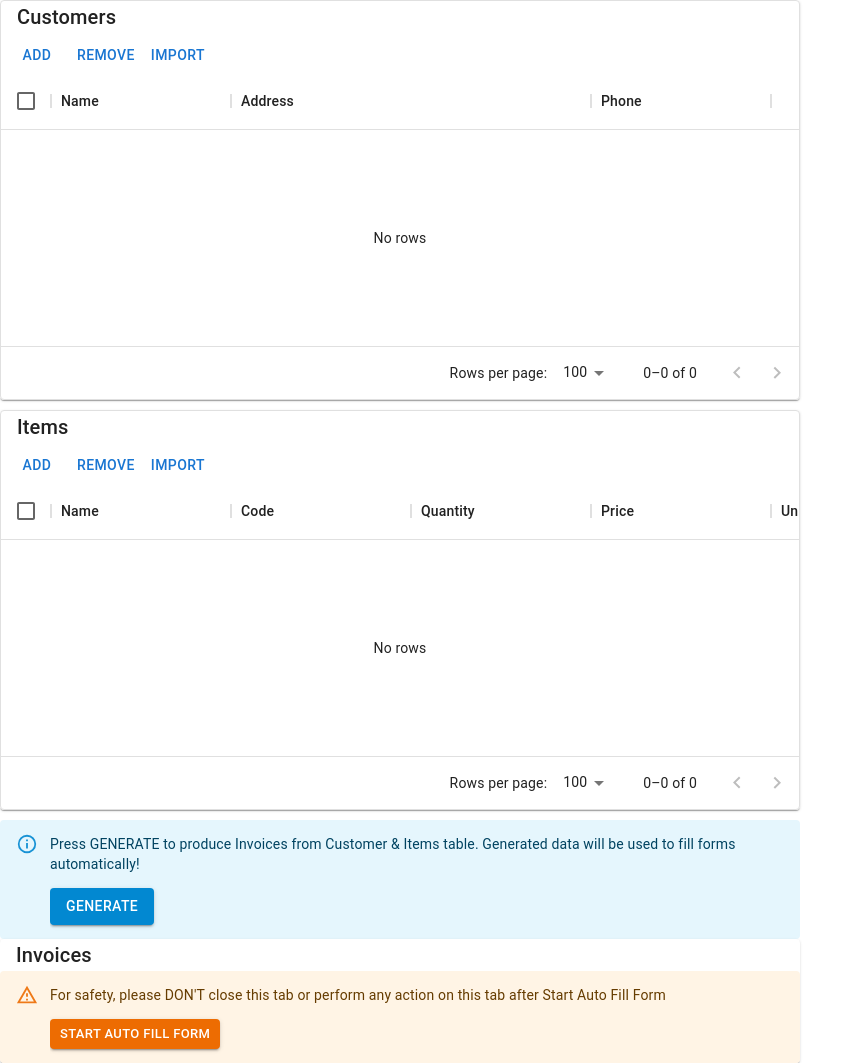
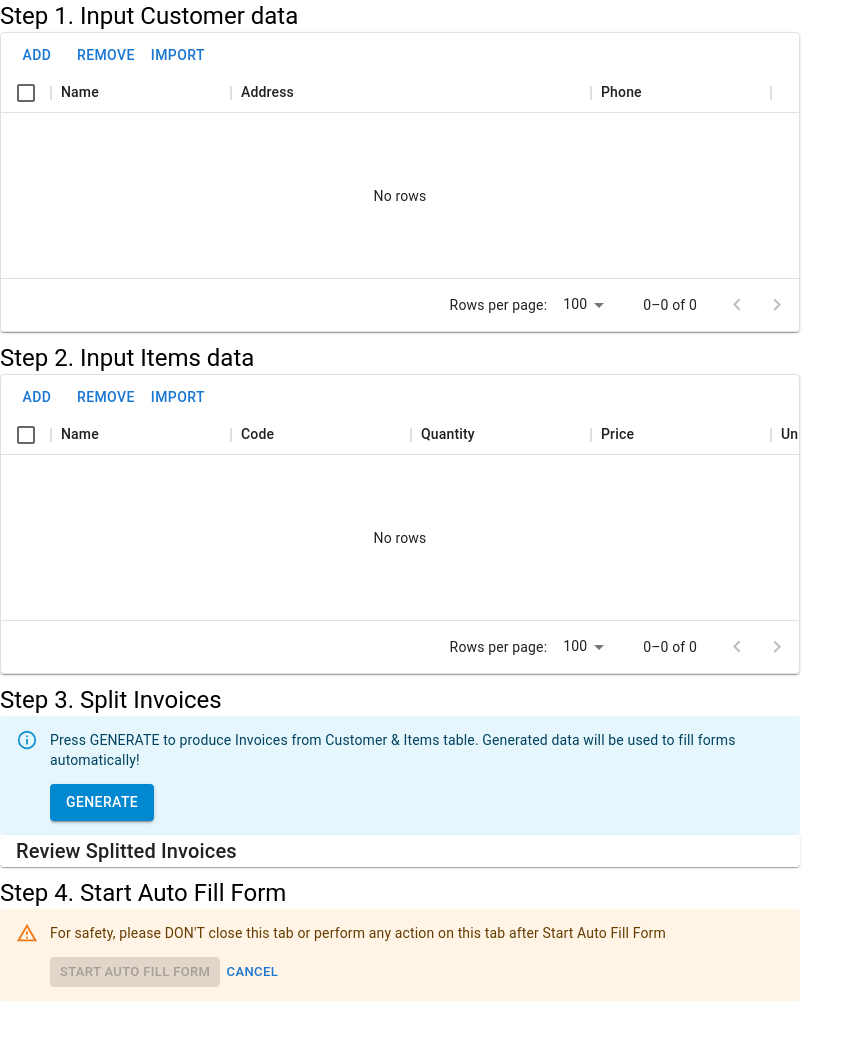
Before and after one commit to nguyenduyy94/InvoiceSplitPlugin, a React (Create React App) app in the folder react-app/: page / in a window 1280 px wide. Shown: the whole page, without its empty margins (0-864 px from the left). After the commit the page ends 1001 px from the top, so only its background shows below. Built offline with nearby package versions, Linux system fonts and the light colour scheme.

Commit message:
refine UI

```diff
--- a/react-app/public/background.js
+++ b/react-app/public/background.js
@@ -1,3 +1,7 @@
 chrome.runtime.onInstalled.addListener(() => {
     console.log("Installed")
 });
+
+chrome.runtime.onMessage.addListener((message, sender) => {
+
+});
--- a/react-app/src/App.tsx
+++ b/react-app/src/App.tsx
@@ -20,6 +20,7 @@ import {Paper} from "@mui/material";
 import {DataGrid, GridCellParams, GridColumns, GridRowsProp} from "@mui/x-data-grid";
 import Alert from "@mui/material/Alert/Alert";
 import {Invoice} from "./models/Invoice";
+import {Progress} from "./models/Progress";
 
 
 const splitInvoice = (customers:Customer[], items:Item[]) => {
@@ -45,15 +46,21 @@ function App() {
     const [items, setItems] = useState<Item[]>([]);
     const [customers, setCustomers] = useState<Customer[]>([]);
     const [invoices, setInvoices] = useState<Invoice[]>([]);
+    const [progress, setProgress] = useState<Progress|null>(null);
+    const [enable, setEnable] = useState<boolean>(true);
+
     return (
         <Provider store={store}>
             <div className="App">
+                <Typography variant="h5">Step 1. Input Customer data</Typography>
                 <Paper style={{marginBottom: 10}}>
                     <CustomerInfo onChange={data => setCustomers(data)} />
                 </Paper>
+                <Typography variant="h5">Step 2. Input Items data</Typography>
                 <Paper style={{marginBottom: 10}}>
                     <ItemInfo onChange={data => setItems(data)}/>
                 </Paper>
+                <Typography variant="h5">Step 3. Split Invoices </Typography>
                 <Alert severity="info">
                     Press GENERATE to produce Invoices from Customer & Items table. Generated data will be used to fill forms automatically!
                     <div style={{height: '1em'}}/>
@@ -65,6 +72,38 @@ function App() {
                 <Paper style={{marginBottom: 10}}>
                     <InvoiceInfo invoices={invoices} />
                 </Paper>
+                <Typography variant="h5">Step 4. Start Auto Fill Form</Typography>
+                <div>
+                    <Alert severity="warning">
+                        For safety, please DON'T close this tab or perform any action on this tab after Start Auto Fill Form
+                        <div style={{height: "1em"}}/>
+                        <Button variant="contained" size={"small"} color="warning" disabled={invoices.length == 0 || !enable} onClick={e => {
+                            setEnable(false);
+                            chrome.tabs.query({active: true, currentWindow: true}, function (tabs) {
+                                // @ts-ignore
+                                chrome.tabs.sendMessage(tabs[0].id, {type: "startFillForm", payload: invoices }, function (response:Progress) {
+                                    console.log("Response " + JSON.stringify(response));
+                                    setProgress(response)
+                                });
+                            });
+                        }}> Start Auto Fill Form </Button>
+                        {progress ? (
+                            <Typography variant="body2">{progress.message} - {progress.percent}% </Typography>
+                        ) : null}
+                        <Button size={"small"} onClick={e => {
+                            chrome.tabs.query({active: true, currentWindow: true}, function (tabs) {
+                                // @ts-ignore
+                                chrome.tabs.sendMessage(tabs[0].id, {type: "stopFillForm", payload: invoices }, function (response:Progress) {
+                                    console.log("Response " + JSON.stringify(response));
+                                    setEnable(true);
+                                });
+                            });
+
+                        }}>Cancel</Button>
+                    </Alert>
+
+
+                </div>
             </div>
         </Provider>
     );
--- a/react-app/src/components/CustomerInfo.tsx
+++ b/react-app/src/components/CustomerInfo.tsx
@@ -28,11 +28,11 @@ interface CustomToolbarProps {
 const CustomToolbar = (cf:CustomToolbarProps) => {
     return () => (
         <>
-            <Typography
-                variant="h6" ml={2}
-            >
-                Customers
-            </Typography>
+            {/*<Typography*/}
+            {/*    variant="h6" ml={2}*/}
+            {/*>*/}
+            {/*    Customers*/}
+            {/*</Typography>*/}
         <GridToolbarContainer>
             <Button onClick={cf.onAdd}> Add </Button>
             <Button onClick={cf.onRemove}> Remove </Button>
@@ -62,7 +62,7 @@ const CustomerInfo = (props: CustomerInfoProps) => {
 
     return (
         <>
-            <div style={{height: 400}}>
+            <div style={{height: 300}}>
             <DataGrid
                  // You have to either give a height to the container of the DataGrid or set the autoHeight prop of the DataGrid to true. Otherwise, it does not know which size to take.
                 disableSelectionOnClick
@@ -113,6 +113,7 @@ const CustomerInfo = (props: CustomerInfoProps) => {
                 onSelectionModelChange={(newSelectionModel) => {
                     setSelectionModel(newSelectionModel);
                 }}
+                density="compact"
             />
             </div>
         </>
--- a/react-app/src/components/InvoiceInfo.tsx
+++ b/react-app/src/components/InvoiceInfo.tsx
@@ -53,14 +53,11 @@ const InvoiceInfo = (props: InvoiceInfoProps) => {
     const handleChange = (event: React.SyntheticEvent, newValue: number) => {
         setValue(newValue);
     };
-    const [progress, setProgress] = useState<Progress|null>(null);
-    const [enable, setEnable] = useState<boolean>(true);
-
 
     return (
         <>
             <div>
-            <Typography variant="h6" ml={2}> Invoices</Typography>
+            <Typography variant="h6" ml={2}> Review Splitted Invoices</Typography>
             </div>
 
             {props.invoices.map((invoice:Invoice, index) => {
@@ -73,7 +70,7 @@ const InvoiceInfo = (props: InvoiceInfoProps) => {
                             <Typography variant="body1">{invoice.customer.name}</Typography>
                             <Typography variant="caption">{invoice.customer.address}</Typography>
                             <div style={{height: "1em"}}/>
-                            <div style={{height: 400}}>
+                            <div style={{height: 200}}>
                             <DataGrid
                                 // You have to either give a height to the container of the DataGrid or set the autoHeight prop of the DataGrid to true. Otherwise, it does not know which size to take.
                                 disableSelectionOnClick
@@ -81,6 +78,7 @@ const InvoiceInfo = (props: InvoiceInfoProps) => {
                                 columns={columns}
                                 experimentalFeatures={{ newEditingApi: true }}
                                 isCellEditable={(params: GridCellParams) => false}
+                                density="compact"
                             />
                             </div>
                         </Box>
@@ -88,27 +86,6 @@ const InvoiceInfo = (props: InvoiceInfoProps) => {
                     </div>
                 )
             })}
-            <div>
-                <Alert severity="warning">
-                    For safety, please DON'T close this tab or perform any action on this tab after Start Auto Fill Form
-                    <div style={{height: "1em"}}/>
-                    <Button variant="contained" size={"small"} color="warning" onClick={e => {
-                        setEnable(false);
-                        chrome.tabs.query({active: true, currentWindow: true}, function (tabs) {
-                            // @ts-ignore
-                            chrome.tabs.sendMessage(tabs[0].id, {type: "startFillForm", payload: invoices }, function (response:Progress) {
-                                console.log("Response " + JSON.stringify(response));
-                                setProgress(response)
-                            });
-                        });
-                    }}> Start Auto Fill Form </Button>
-                    {progress ? (
-                        <Typography variant="body2">{progress.message} - {progress.percent}% </Typography>
-                    ) : null}
-                </Alert>
-
-
-            </div>
         </>
     )
 };
--- a/react-app/src/components/ItemInfo.tsx
+++ b/react-app/src/components/ItemInfo.tsx
@@ -35,12 +35,12 @@ interface CustomToolbarProps {
 const CustomItemToolbar = (cf:CustomToolbarProps) => {
     return () => (
         <>
-            <Typography
-                variant="h6"
-                ml={2}
-            >
-                Items
-            </Typography>
+            {/*<Typography*/}
+            {/*    variant="h6"*/}
+            {/*    ml={2}*/}
+            {/*>*/}
+            {/*    Items*/}
+            {/*</Typography>*/}
             <GridToolbarContainer>
                 <Button onClick={cf.onAdd}> Add </Button>
                 <Button onClick={cf.onRemove}> Remove </Button>
@@ -70,7 +70,7 @@ const ItemInfo = (props:ItemInfoProps) => {
     ];
     return (
         <>
-            <div style={{height: 400}}>
+            <div style={{height: 300}}>
             <DataGrid
                  // You have to either give a height to the container of the DataGrid or set the autoHeight prop of the DataGrid to true. Otherwise, it does not know which size to take.
                 disableSelectionOnClick
@@ -123,6 +123,7 @@ const ItemInfo = (props:ItemInfoProps) => {
                 onSelectionModelChange={(newSelectionModel) => {
                     setSelectionModel(newSelectionModel);
                 }}
+                density="compact"
             />
             </div>
         </>
--- a/react-app/src/index.css
+++ b/react-app/src/index.css
@@ -1,7 +1,7 @@
 body {
   margin: 0;
   width: 800px;
-  height: 900px;
+  height: 600px;
   font-family: -apple-system, BlinkMacSystemFont, 'Segoe UI', 'Roboto', 'Oxygen',
     'Ubuntu', 'Cantarell', 'Fira Sans', 'Droid Sans', 'Helvetica Neue',
     sans-serif;
```
